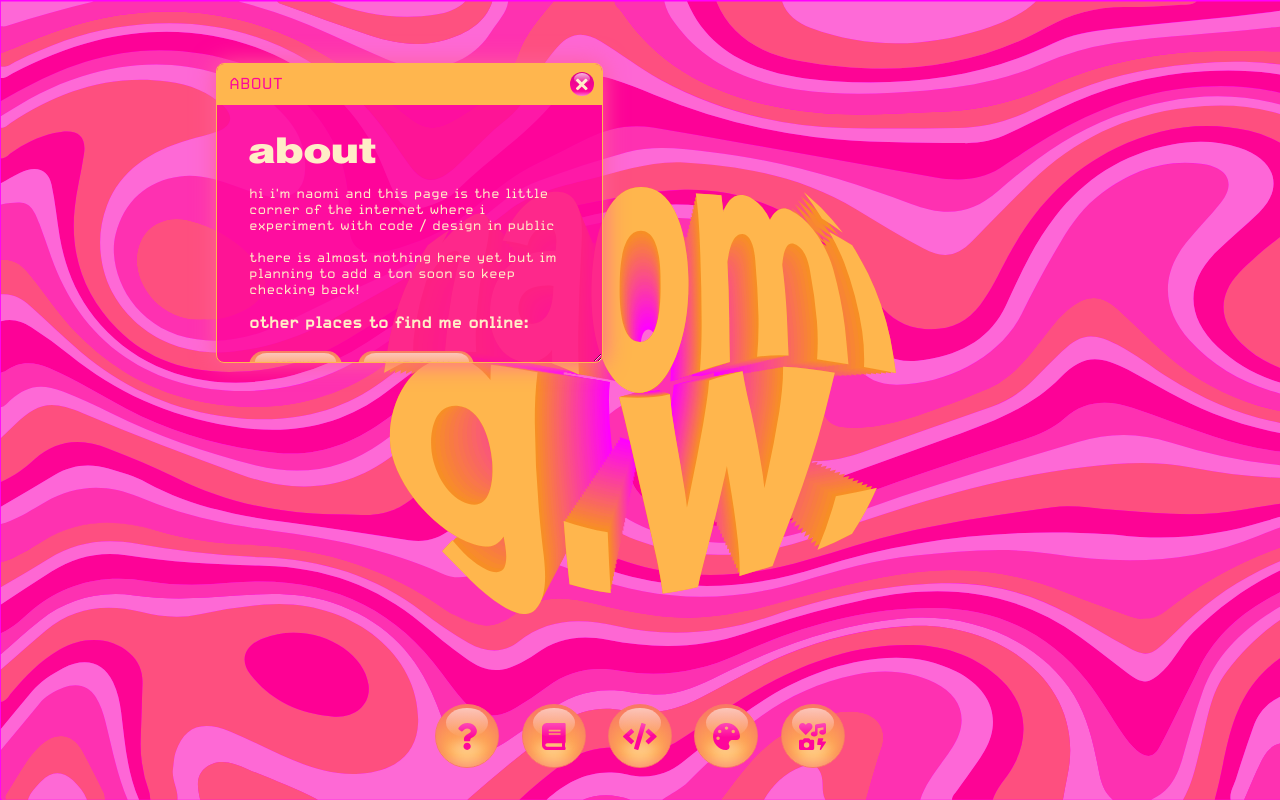
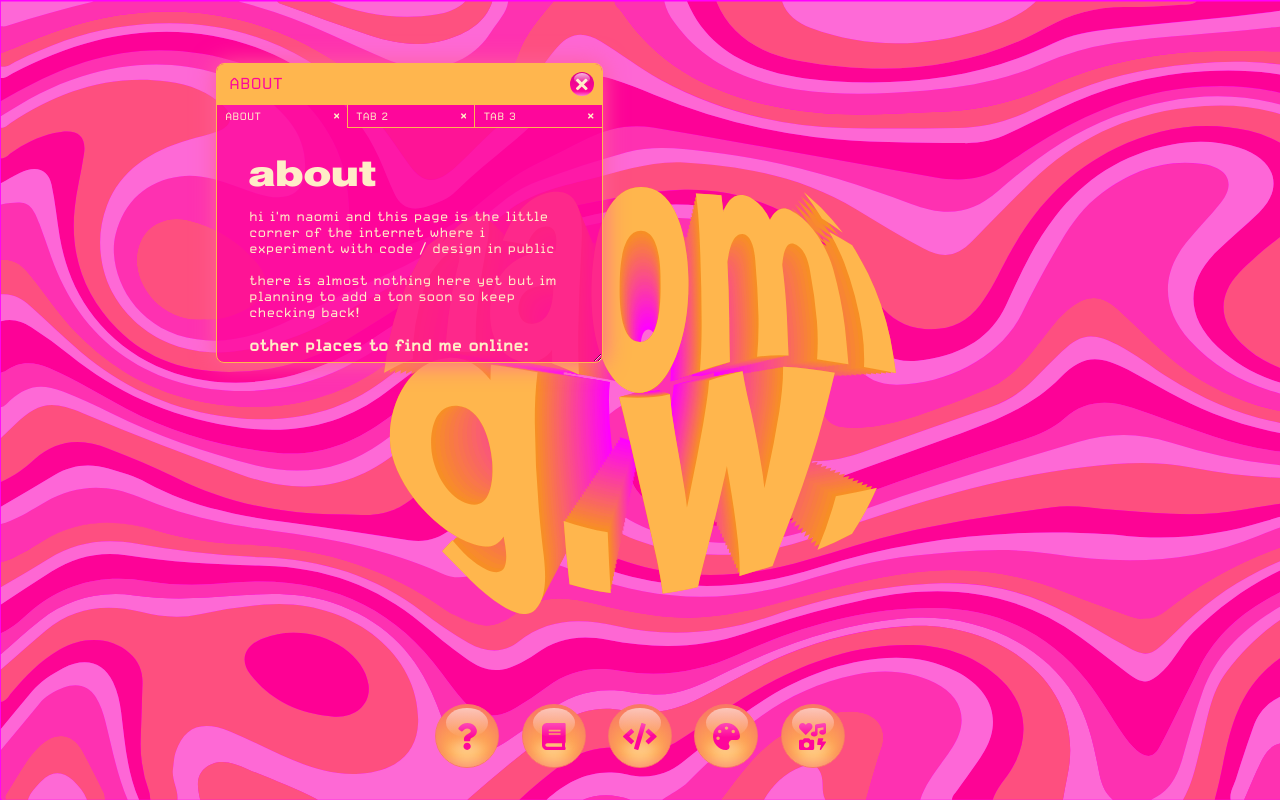
Before and after one commit to gnoem/garden, a Gatsby site: page / in a window 1280 px wide. Both pictures are taken after a click on the button 467 px from the left and 736 px from the top of the page. Built offline with nearby package versions, Linux system fonts and the light colour scheme; Gatsby itself is replaced by a stand-in of ours.

Commit message:
tabs ui + close tab functionality

```diff
--- /dev/null
+++ b/src/themes/groovy/components/Window/hooks.ts
@@ -0,0 +1,46 @@
+import { mutateArray, randomIntBetween } from "@utils";
+import { useEffect, useState } from "react";
+
+export const useRandomizeWindow = (localRef) => {
+  const [ready, setReady] = useState<boolean>(false);
+  useEffect(() => {
+    /* set random size/position of window */
+    if (!localRef) return;
+    const setWindowSize = () => {
+      const isMobile = window.innerWidth < 600;
+      const width = isMobile
+        ? randomIntBetween(window.innerWidth * 0.75, window.innerWidth * 0.9)
+        : randomIntBetween(350, 600);
+      const height = isMobile
+        ? randomIntBetween(Math.round(width * 0.8), Math.round(width * 1.3))
+        : randomIntBetween(Math.round(width * 0.5), Math.round(width * 0.8));
+      // todo remember to readjust if window resizes, dont want elements getting cut off
+      const randomX = isMobile
+        ? randomIntBetween(5, window.innerWidth - (width + 5))
+        : randomIntBetween(20, window.innerWidth - (width + (window.innerWidth * 0.1)));
+      const randomY = isMobile
+        ? randomIntBetween(20, window.innerHeight - (height + (window.innerHeight * 0.1)))
+        : randomIntBetween(20, window.innerHeight - (height + (window.innerHeight * 0.1)));
+      localRef.style.width = `${width}px`;
+      localRef.style.height = `${height}px`;
+      localRef.style.transform = `translate3d(${randomX}px, ${randomY}px, 0)`;
+      setReady(true);
+    }
+    if (!ready) {
+      setWindowSize();
+    }
+  }, [localRef]);
+  return ready;
+}
+
+export const useTabs = (baseTab) => {
+  const [tabs, setTabs] = useState<string[]>([baseTab, 'tab 2', 'tab 3']);
+  const [activeTab, setActiveTab] = useState<string>(baseTab);
+  const closeTab = (tab) => {
+    setTabs(mutateArray((array) => array.splice(array.indexOf(tab), 1)));
+  }
+  return {
+    tabs, setTabs, closeTab,
+    activeTab, setActiveTab
+  }
+}
--- a/src/themes/groovy/components/Window/index.tsx
+++ b/src/themes/groovy/components/Window/index.tsx
@@ -1,8 +1,9 @@
+import React, { useState } from "react";
+
+import * as styles from "./window.module.css";
+import { Icons } from "@components";
 import { useDataPath, useDragonDrop } from "@hooks";
-import { randomIntBetween } from "@utils";
-import { Icons } from "@components";
-import React, { useEffect, useState } from "react";
-import * as styles from "./window.module.css";
+import { useRandomizeWindow, useTabs } from "./hooks";
 
 interface IWindowProps {
   name: string;
@@ -16,36 +17,10 @@ interface IWindowProps {
 
 const Window: React.FC<IWindowProps> = ({ name, index, active, registerRef, focusWindow, switchToWindow, closeWindow, children }): JSX.Element => {
   const [localRef, setLocalRef] = useState<HTMLDivElement | undefined>(null);
-  const [ready, setReady] = useState<boolean>(false);
   const { initDragonDrop } = useDragonDrop(localRef);
   useDataPath(localRef, createButton(switchToWindow));
-  useEffect(() => {
-    /* set random size/position of window */
-    if (!localRef) return;
-    const setWindowSize = () => {
-      const isMobile = window.innerWidth < 600;
-      const width = isMobile
-        ? randomIntBetween(window.innerWidth * 0.75, window.innerWidth * 0.9)
-        : randomIntBetween(350, 600);
-      const height = isMobile
-        ? randomIntBetween(Math.round(width * 0.8), Math.round(width * 1.3))
-        : randomIntBetween(Math.round(width * 0.5), Math.round(width * 0.8));
-      // todo remember to readjust if window resizes, dont want elements getting cut off
-      const randomX = isMobile
-        ? randomIntBetween(5, window.innerWidth - (width + 5))
-        : randomIntBetween(20, window.innerWidth - (width + (window.innerWidth * 0.1)));
-      const randomY = isMobile
-        ? randomIntBetween(20, window.innerHeight - (height + (window.innerHeight * 0.1)))
-        : randomIntBetween(20, window.innerHeight - (height + (window.innerHeight * 0.1)));
-      localRef.style.width = `${width}px`;
-      localRef.style.height = `${height}px`;
-      localRef.style.transform = `translate3d(${randomX}px, ${randomY}px, 0)`;
-      setReady(true);
-    }
-    if (!ready) {
-      setWindowSize();
-    }
-  }, [localRef]);
+  const ready = useRandomizeWindow(localRef);
+  const { tabs, closeTab, activeTab, setActiveTab } = useTabs(name);
   const createWindowRef = (element) => {
     registerRef(element);
     setLocalRef(element);
@@ -60,13 +35,12 @@ const Window: React.FC<IWindowProps> = ({ name, index, active, registerRef, focu
       onMouseDown={handleDivClick}
       style={{ zIndex: index }}
       ref={createWindowRef}>
-        <Bar initDragonDrop={initDragonDrop}>
-          <span>
-            {name}
-          </span>
-          <div>
-            <button onMouseDown={closeWindow}><Icons.Times /></button>
+        <Bar>
+          <div onMouseDown={initDragonDrop} onTouchStart={initDragonDrop}>
+            <span>{name}</span>
+            <div><button onMouseDown={closeWindow}><Icons.Times /></button></div>
           </div>
+          {(tabs?.length > 1) && <Tabs {...{ tabs, closeTab, activeTab, setActiveTab }} />}
         </Bar>
         <Content>
           {children}
@@ -75,15 +49,43 @@ const Window: React.FC<IWindowProps> = ({ name, index, active, registerRef, focu
   )
 }
 
-const Bar: React.FC<{ initDragonDrop: (e) => void }> = ({ children, initDragonDrop }): JSX.Element => {
+const Bar: React.FC = ({ children }): JSX.Element => {
   return (
-    <div className={styles.Bar} onMouseDown={initDragonDrop} onTouchStart={initDragonDrop}>
+    <div className={styles.Bar}>
       {children}
     </div>
   )
 }
 
-const Content = ({ children }): JSX.Element => {
+interface ITabsProps {
+  tabs?: string[];
+  closeTab: (string) => void;
+  activeTab: string;
+  setActiveTab: (string) => void;
+}
+
+const Tabs: React.FC<ITabsProps> = ({ tabs, closeTab, activeTab, setActiveTab }): JSX.Element => {
+  return (
+    <div className={styles.Tabs}>
+      {tabs.map(tab => <Tab {...{ tab, closeTab, activeTab, setActiveTab }} />)}
+    </div>
+  )
+}
+
+interface ITabProps extends ITabsProps {
+  tab: string;
+}
+
+const Tab: React.FC<ITabProps> = ({ tab, closeTab, activeTab, setActiveTab }): JSX.Element => {
+  return (
+    <div className={`${styles.Tab} ${activeTab === tab ? styles.active : ''}`} onClick={() => setActiveTab(tab)}>
+      {tab}
+      <button onClick={() => closeTab(tab)}><Icons.Times /></button>
+    </div>
+  )
+}
+
+const Content: React.FC = ({ children }): JSX.Element => {
   return (
     <div className={styles.Content}>
       {children}
--- a/src/themes/groovy/components/Window/window.module.css
+++ b/src/themes/groovy/components/Window/window.module.css
@@ -35,25 +35,36 @@
 }
 
 .Bar {
+  --bar-background: var(--hot-pink);
+  --bar-text: var(--highlight-yellow);
+  grid-area: bar;
+}
+
+.Window.active .Bar {
+  --bar-background: var(--highlight-yellow);
+  --bar-text: var(--hot-pink);
+}
+
+.Bar > div:first-of-type {
   padding: var(--bar-padding);
   padding-left: calc(var(--bar-padding) * 1.5);
-  background: var(--hot-pink);
+  background: var(--bar-background);
+  color: var(--bar-text);
   border-bottom: 1px solid var(--highlight-yellow);
   line-height: 1;
   font-size: 1.2rem;
   text-transform: uppercase;
-  grid-area: bar;
   display: flex;
   align-items: center;
   justify-content: space-between;
   cursor: grab;
 }
 
-.Bar:active {
+.Bar > div:first-of-type:active {
   cursor: grabbing;
 }
 
-.Bar button {
+.Bar > div:first-of-type button {
   --button-size: 1.5rem;
   background: linear-gradient(180deg, #f97a64, var(--highlight-yellow) 80%, #FFCC86);
   width: var(--button-size);
@@ -70,7 +81,7 @@
   overflow: visible;
 }
 
-.Bar button::before {
+.Bar > div:first-of-type button::before {
   --top-distance: 0.0625rem;
   content: '';
   z-index: 6;
@@ -85,29 +96,28 @@
   opacity: 0.9;
 }
 
-.Bar button svg {
+.Bar > div:first-of-type button svg {
   height: 70%;
 }
 
-.Bar button svg * {
+.Bar > div:first-of-type button svg * {
   fill: var(--deep-pink);
 }
 
-.Bar button:hover {
+.Bar > div:first-of-type button:hover {
   transform: scale(1.1);
 }
 
 .Window.active .Bar {
-  background: var(--highlight-yellow);
   color: var(--hot-pink);
 }
 
-.Window.active .Bar button {
+.Window.active .Bar > div:first-of-type button {
   background: linear-gradient(180deg, var(--deep-pink), var(--hot-pink) 80%, var(--med-pink));
   color: var(--text-yellow);
 }
 
-.Window.active .Bar button svg * {
+.Window.active .Bar > div:first-of-type button svg * {
   fill: var(--text-yellow);
 }
 
@@ -134,6 +144,55 @@
   max-height: 0;
 }
 
+.Tabs {
+  width: 100%;
+  display: flex;
+  flex-wrap: nowrap;
+  align-items: center;
+  justify-content: stretch;
+}
+
+.Tab {
+  flex: 1 1 auto;
+  color: var(--text-yellow);
+  padding: 0.25rem 0.5rem;
+  text-transform: uppercase;
+  font-size: 0.8rem;
+  display: flex;
+  align-items: center;
+  justify-content: space-between;
+  border-bottom: 1px solid transparent;
+}
+
+.Tab:not(.active) {
+  background: var(--hot-pink);
+  border: 1px solid var(--highlight-yellow);
+  border-width: 0 1px 1px 1px;
+}
+
+.Tab:first-child, .Tab:not(.active) + .Tab:not(.active) {
+  border-left: 0;
+}
+
+.Tab:last-child {
+  border-right: 0;
+}
+
+.Tab button {
+  background: none;
+  border: 0;
+  padding: 0;
+  cursor: pointer;
+}
+
+.Tab button svg {
+  height: 0.5rem;
+}
+
+.Tab button svg * {
+  fill: var(--text-yellow);
+}
+
 @media screen and (max-width: 600px) {
   .Window {
     max-width: 90vw;
```
